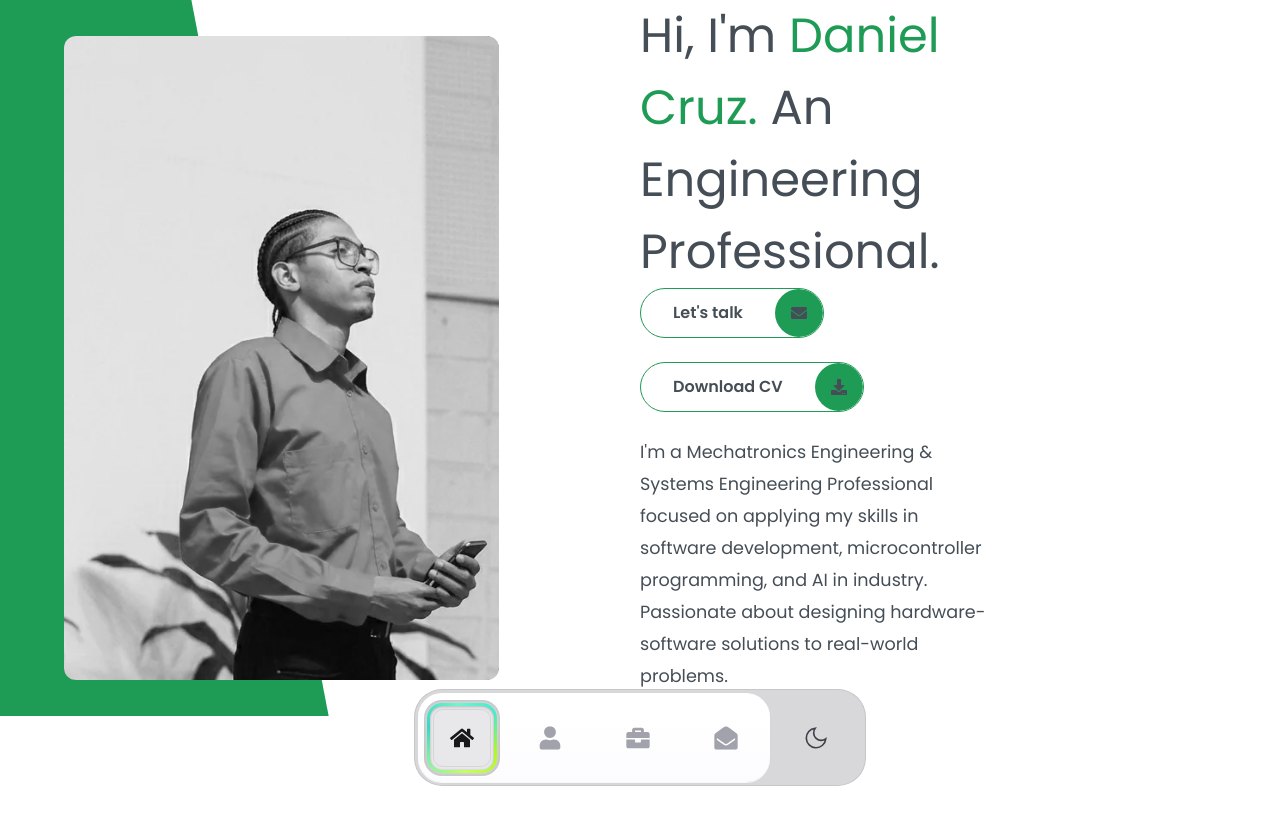
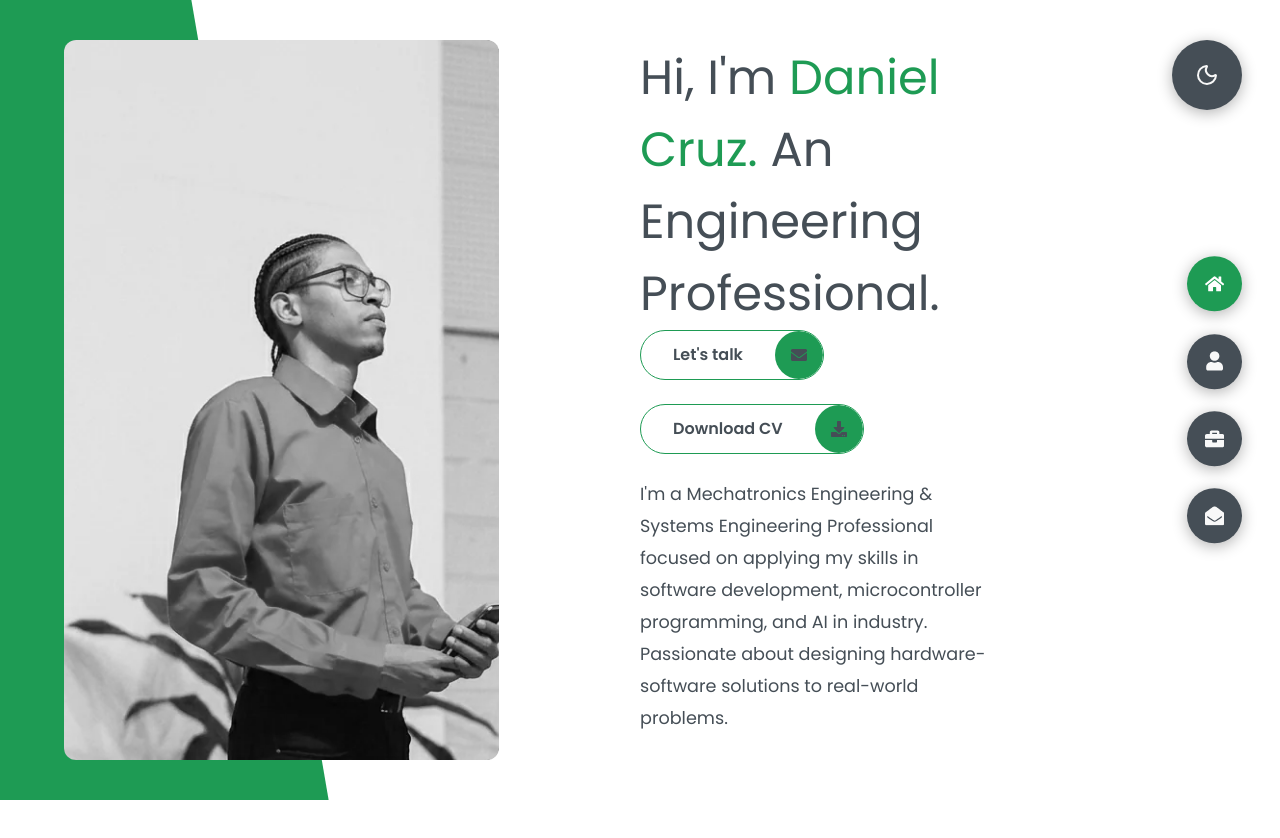
Before and after one commit to iCruzDaniel/portfolio, a React (Vite) app: page / in a window 1280 px wide. Shown: the top 838 px of the page. After the commit the page ends 800 px from the top, so only its background shows below. Built offline with nearby package versions, Linux system fonts and the light colour scheme.

Commit message:
actualización - SEPTIEMBRE 2026.8: dock gradient-button-group SOLO mobile con colores de la marca (anillo verde #27AE60, chrome greys del tema) y restauración de los controles laterales desktop (Navigation + theme toggle)

```diff
--- a/src/App.jsx
+++ b/src/App.jsx
@@ -1,7 +1,10 @@
 import './App.scss';
 
+import useTheme from './hooks/useTheme';
 import useNavigation from './hooks/useNavigation';
 
+import Navigation from './components/layout/Navigation';
+import { AnimatedThemeToggler } from './components/ui/animated-theme-toggler';
 import { GradientButtonGroup } from './components/ui/gradient-button-group';
 import CertPopup from './components/shared/CertPopup';
 
@@ -11,6 +14,7 @@ import PortfolioSection from './components/sections/PortfolioSection';
 import ContactSection from './components/sections/ContactSection';
 
 export default function App() {
+  const { isLightMode, setTheme } = useTheme();
   const { activeSection, navigateTo, activePopup, openPopup, closePopup } = useNavigation();
 
   return (
@@ -26,6 +30,15 @@ export default function App() {
         <ContactSection isActive={activeSection === 'contact'} />
       </main>
 
+      {/* Desktop: controles laterales + toggle flotante */}
+      <Navigation activeSection={activeSection} onNavigate={navigateTo} />
+      <AnimatedThemeToggler
+        theme={isLightMode ? 'light' : 'dark'}
+        onThemeChange={(next) => setTheme(next === 'light')}
+        className="theme-btn"
+        variant="circle"
+      />
+      {/* Mobile (max-width: 600px): dock flotante gradient-button-group con nav + toggle integrado */}
       <GradientButtonGroup
         activeSection={activeSection}
         onNavigate={navigateTo}
--- a/src/components/ui/gradient-button-group.jsx
+++ b/src/components/ui/gradient-button-group.jsx
@@ -5,35 +5,35 @@ import useTheme from "../../hooks/useTheme"
 import Icon from "../shared/Icon"
 import { cn } from "@/lib/utils"
 
-// Theme-aware color configurations
+// Theme-aware color configurations (paleta del sitio: greys + secondary verde)
 const themes = {
   dark: {
-    bg: "#111113",
-    containerBg: "#141416",
-    underLayerBg: "#101012",
-    borderFrom: "#0a0a0b",
-    borderVia: "#1a1a1c",
-    borderTo: "#252527",
-    wellBg: "#0a0a0b",
-    innerRingBg: "#0c0c0d",
-    buttonBg: "#111113",
+    bg: "#191d2b", // --color-primary
+    containerBg: "#2a2e35", // --color-grey-5
+    underLayerBg: "#12161f",
+    borderFrom: "#0d1119",
+    borderVia: "#1a2029",
+    borderTo: "#2a2e35",
+    wellBg: "#12161f",
+    innerRingBg: "#10141c",
+    buttonBg: "#2a2e35",
     textActive: "text-white",
-    textInactive: "text-[#6b6b6d] hover:text-zinc-400",
-    iconColor: "text-white hover:text-zinc-300",
+    textInactive: "text-[#b2becd] hover:text-zinc-100", // --color-grey-2
+    iconColor: "text-[#b2becd] hover:text-white",
   },
   light: {
-    bg: "#f5f5f7",
+    bg: "#ffffff",
     containerBg: "#ffffff",
-    underLayerBg: "#e8e8ea",
-    borderFrom: "#d0d0d5",
-    borderVia: "#e5e5e8",
-    borderTo: "#f0f0f2",
-    wellBg: "#e0e0e3",
-    innerRingBg: "#d8d8db",
-    buttonBg: "#f0f0f2",
-    textActive: "text-zinc-900",
-    textInactive: "text-zinc-400 hover:text-zinc-600",
-    iconColor: "text-zinc-700 hover:text-zinc-900",
+    underLayerBg: "#dce0e4", // --color-grey-5 (light)
+    borderFrom: "#b7bfc7",
+    borderVia: "#d3d8de",
+    borderTo: "#e2e6ea",
+    wellBg: "#dce0e4",
+    innerRingBg: "#d2d8de",
+    buttonBg: "#ffffff",
+    textActive: "text-[#191d2b]",
+    textInactive: "text-[#6c7983] hover:text-[#454e56]", // --color-grey-3/4
+    iconColor: "text-[#454e56] hover:text-[#1e9b54]", // --color-grey-4 / secondary
   },
 }
 
@@ -109,11 +109,11 @@ export function GradientButtonGroup({
             className="absolute inset-0 z-0 rounded-[28px] transition-colors duration-300"
             style={{
               background: isDarkMode
-                ? "linear-gradient(180deg, #141416 0%, #111113 50%, #0e0e10 100%)"
-                : "linear-gradient(180deg, #d1d1d6 0%, #cacad0 50%, #c3c3c9 100%)",
+                ? "linear-gradient(180deg, #1a1f29 0%, #161b24 50%, #12161e 100%)"
+                : "linear-gradient(180deg, #c9cfd6 0%, #c2c8cf 50%, #bac1c8 100%)",
               boxShadow: isDarkMode
-                ? "inset 0 2px 8px rgba(0,0,0,0.6), inset 0 1px 2px rgba(0,0,0,0.4), 0 1px 0 rgba(255,255,255,0.04)"
-                : "inset 0 2px 6px rgba(0,0,0,0.1), inset 0 0 0 1px rgba(0,0,0,0.08), 0 1px 0 rgba(255,255,255,0.55)",
+                ? "inset 0 2px 8px rgba(0,0,0,0.65), inset 0 1px 2px rgba(0,0,0,0.4), 0 1px 0 rgba(255,255,255,0.04)"
+                : "inset 0 2px 6px rgba(0,0,0,0.12), inset 0 0 0 1px rgba(0,0,0,0.08), 0 1px 0 rgba(255,255,255,0.55)",
             }}
           />
 
@@ -123,9 +123,9 @@ export function GradientButtonGroup({
             <div
               className="absolute -inset-[4px] rounded-[28px] border-[1px] transition-colors duration-300"
               style={{
-                background: isDarkMode ? "#0a0a0b" : "#d8d8db",
+                background: isDarkMode ? "#0d1119" : "#d6dbe0",
                 borderColor: isDarkMode
-                  ? "rgba(255,255,255,0.05)"
+                  ? "rgba(255,255,255,0.06)"
                   : "rgba(0,0,0,0.08)",
               }}
             />
@@ -135,10 +135,10 @@ export function GradientButtonGroup({
               className="relative inline-flex items-center gap-3 rounded-[24px] p-1.5 transition-colors duration-300"
               style={{
                 background: isDarkMode
-                  ? "linear-gradient(180deg, #1c1c1f 0%, #17171a 52%, #131316 100%)"
-                  : "linear-gradient(180deg, #ffffff 0%, #fefeff 52%, #fcfcfe 100%)",
+                  ? "linear-gradient(180deg, #2e353f 0%, #282f38 52%, #232a33 100%)"
+                  : "linear-gradient(180deg, #ffffff 0%, #fdfdfe 52%, #fafbfc 100%)",
                 borderTop: isDarkMode
-                  ? "1px solid rgba(255,255,255,0.1)"
+                  ? "1px solid rgba(255,255,255,0.08)"
                   : "1px solid rgba(255,255,255,1)",
                 boxShadow: isDarkMode
                   ? "none"
@@ -152,27 +152,27 @@ export function GradientButtonGroup({
                 const wellStyle = isDarkMode
                   ? {
                       background:
-                        "linear-gradient(180deg, #0a0a0c 0%, #0e0e10 50%, #0c0c0e 100%)",
+                        "linear-gradient(180deg, #12161f 0%, #161b24 50%, #13171f 100%)",
                       boxShadow:
-                        "inset 0 2px 6px rgba(0,0,0,0.9), inset 0 0 4px rgba(0,0,0,0.6), 0 1px 0 rgba(255,255,255,0.05)",
+                        "inset 0 2px 6px rgba(0,0,0,0.85), inset 0 0 4px rgba(0,0,0,0.6), 0 1px 0 rgba(255,255,255,0.06)",
                     }
                   : {
                       background:
-                        "linear-gradient(180deg, #e0e0e3 0%, #d8d8db 50%, #d4d4d7 100%)",
+                        "linear-gradient(180deg, #d6dbe0 0%, #cdd3d9 50%, #c9cfd6 100%)",
                       boxShadow:
                         "inset 0 2px 6px rgba(0,0,0,0.12), inset 0 0 4px rgba(0,0,0,0.06), 0 1px 0 rgba(255,255,255,0.9)",
                     }
 
                 const innerGapStyle = isDarkMode
                   ? {
-                      background: "#0a0a0d",
+                      background: "#10141c",
                       boxShadow:
-                        "inset 0 1px 3px rgba(0,0,0,0.9), inset 0 0 2px rgba(0,0,0,0.6)",
+                        "inset 0 1px 3px rgba(0,0,0,0.85), inset 0 0 2px rgba(0,0,0,0.6)",
                     }
                   : {
-                      background: "#e8e8ea",
+                      background: "#dce0e4",
                       boxShadow:
-                        "inset 0 1px 3px rgba(0,0,0,0.18), inset 0 0 2px rgba(0,0,0,0.1)",
+                        "inset 0 1px 3px rgba(0,0,0,0.16), inset 0 0 2px rgba(0,0,0,0.08)",
                     }
 
                 return (
@@ -208,9 +208,9 @@ export function GradientButtonGroup({
                           }}
                         />
 
-                        {/* Gold ring container */}
+                        {/* Green ring container */}
                         <motion.span
-                          layoutId="active-gold-ring"
+                          layoutId="active-green-ring"
                           className="absolute inset-[3px] overflow-hidden rounded-[15px]"
                           onLayoutAnimationComplete={() =>
                             setOverlayReadyId(item.id)
@@ -221,17 +221,17 @@ export function GradientButtonGroup({
                             damping: 30,
                           }}
                         >
-                          {/* Spinning gradient ring */}
+                          {/* Spinning gradient ring (secondary verde del sitio) */}
                           <span
-                            className="absolute inset-[-60%] origin-center will-change-transform animate-gold-spin"
+                            className="absolute inset-[-60%] origin-center will-change-transform animate-green-spin"
                             style={{
                               background:
-                                "conic-gradient(from 220deg, #6FF7CC 0%, #44EBCF 16%, #ADFA1F 33%, #C8FF5A 50%, #89F5A0 66%, #37D8C5 82%, #6FF7CC 100%)",
+                                "conic-gradient(from 220deg, #27AE60 0%, #2FCC71 16%, #6BE79D 33%, #A9F0C4 50%, #6BE79D 66%, #2FCC71 82%, #27AE60 100%)",
                             }}
                           />
                         </motion.span>
 
-                        {/* Inner gap - thin dark channel between gold and button */}
+                        {/* Inner gap - thin dark channel between ring and button */}
                         <motion.span
                           layoutId="active-inner-ring"
                           className="absolute inset-[6px] rounded-[12px] transition-colors duration-300"
--- a/src/index.css
+++ b/src/index.css
@@ -82,9 +82,9 @@
   --radius-md: calc(var(--radius) - 2px);
   --radius-lg: var(--radius);
   --radius-xl: calc(var(--radius) + 4px);
-  /* Anillo dorado giratorio del gradient-button-group */
-  --animate-gold-spin: gold-spin 4s linear infinite;
-  @keyframes gold-spin {
+  /* Anillo verde giratorio del gradient-button-group (secondary del sitio) */
+  --animate-green-spin: green-spin 4s linear infinite;
+  @keyframes green-spin {
     to {
       transform: rotate(360deg);
     }
--- a/src/styles/_media.scss
+++ b/src/styles/_media.scss
@@ -17,8 +17,7 @@
         padding: 0 !important;
     }
     .theme-btn{
-        width: 50px;
-        height: 50px;
+        display: none;
     }
     .header-content{
         grid-template-columns: repeat(1, 1fr);
@@ -46,18 +45,13 @@
         margin-bottom: 2rem;
     }
 
+    /* Dock mobile reemplaza la barra inferior de .controls */
     .controls{
-        top: auto;
-        bottom: 0;
-        flex-direction: row;
-        justify-content: center;
-        left: 50%;
-        transform: translateX(-50%);
-        width: 100%;
-        background-color: var(--color-grey-5);
-        .control{
-            margin: 1rem .3rem;
-        }
+        display: none;
+    }
+
+    .gradient-dock{
+        display: flex;
     }
 
     .about-container{
@@ -164,16 +158,9 @@
     }
 }
 
-/* ── Desktop hero: lift the portrait clear of the floating dock ── */
-@media screen and (min-width: 971px) {
-    .header-content {
-        padding-bottom: 8rem;
-    }
-}
-
 @media screen and (max-width:1432px){
     .container{
-        padding: 7rem 11rem 9rem;
+        padding: 7rem 11rem;
     }
 
     .contact-content-con{
@@ -304,14 +291,14 @@
 
 @media screen and (max-width:970px){
     .container{
-        padding: 7rem 6rem 9rem;
+        padding: 7rem 6rem;
     }
     .about-container .left-about{
         padding-right: 0rem;
     }
     .header-content{
         grid-template-columns: repeat(1, 1fr);
-        padding-bottom: 8rem;
+        padding-bottom: 6rem;
     }
 
     .left-header{
@@ -319,7 +306,7 @@
             display: none;
         }
         .image{
-            width: 82% !important;
+            width: 90% !important;
             margin: 0 auto !important;
 
         }
@@ -339,7 +326,7 @@
 }
 @media screen and (max-width:700px){
     .container{
-        padding: 7rem 3rem 9rem;
+        padding: 7rem 3rem;
     }
     .about-stats .progress-bars{
         grid-template-columns: repeat(1, 1fr);
--- a/src/styles/styles.scss
+++ b/src/styles/styles.scss
@@ -78,7 +78,7 @@ section {
     position: absolute;
     left: 0;
     top: 0;
-    padding: 3rem 18rem 9rem;
+    padding: 3rem 18rem;
 }
 
 .container {
@@ -135,7 +135,7 @@ section {
     }
 }
 
-//Dock flotante (gradient-button-group) - reemplaza a .controls
+//Dock flotante (gradient-button-group) - SOLO mobile (≤600px, ver _media.scss)
 .gradient-dock {
     position: fixed;
     z-index: 40;
@@ -143,6 +143,7 @@ section {
     left: 50%;
     transform: translateX(-50%);
     pointer-events: none;
+    display: none;
     & > * {
         pointer-events: auto;
     }
```
